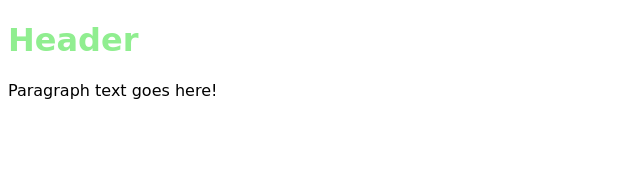
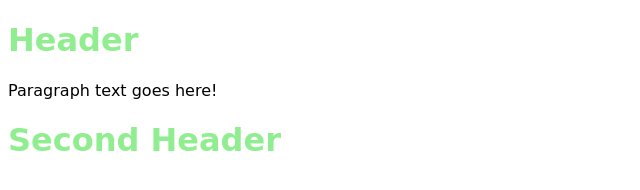
Before and after one commit to Bumbolio/CLSP2021, a plain HTML site: page index.html in a window 1280 px wide. Shown: the whole page, without its empty margins (0-640 px from the left). Drawn offline with Linux system fonts and the light colour scheme; a web font is replaced by a local one.

Commit message:
Added second header

```diff
--- a/index.html
+++ b/index.html
@@ -10,6 +10,7 @@
 <body>
     <h1>Header</h1>
     <p>Paragraph text goes here!</p>
+    <h1>Second Header</h1>
     <script src="js/site.js"></script>
 </body>
 </html>
```
